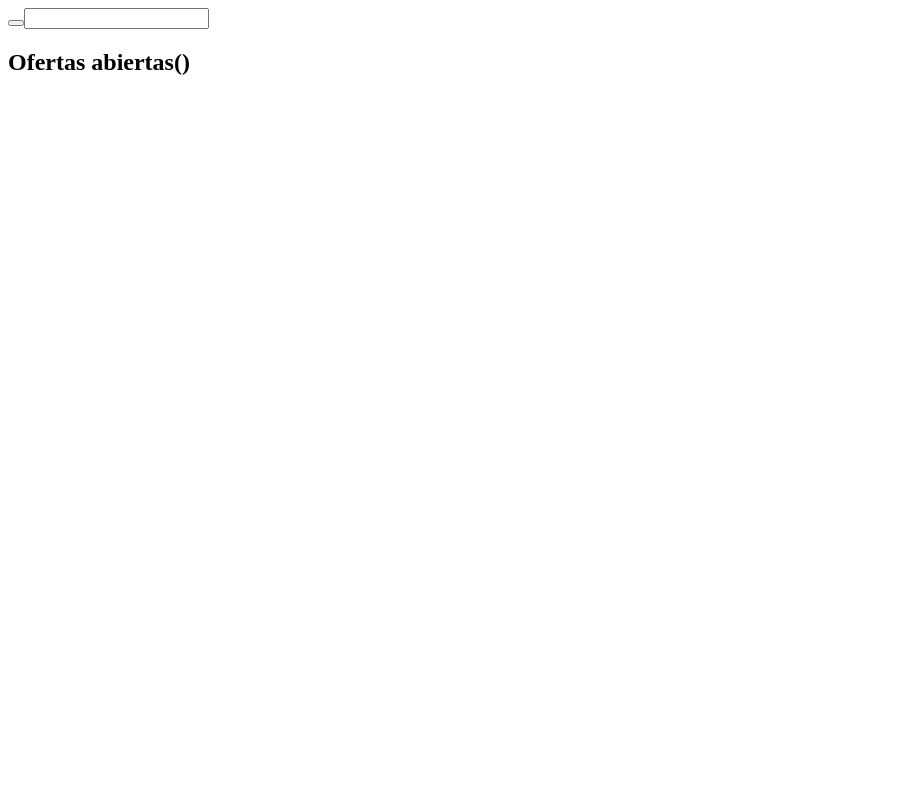
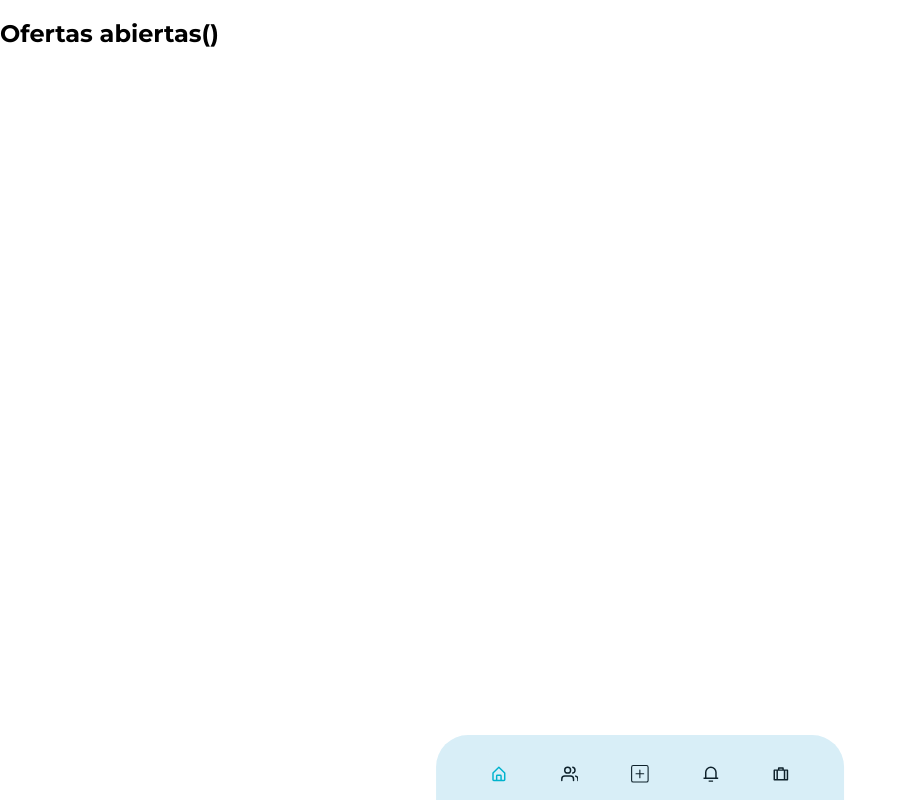
Before and after one commit to vicentemarti31416/PROYECTO_FINAL_FRONTEND, a React (Create React App) app: page /home in a window 1280 px wide. Shown: the whole page, without its empty margins (0-906 px from the left). Built offline with nearby package versions, Linux system fonts and the light colour scheme.

Commit message:
offersdetails

```diff
--- a/src/Components/Nav/Nav.jsx
+++ b/src/Components/Nav/Nav.jsx
@@ -6,20 +6,41 @@ import{BsPlusSquare}from 'react-icons/bs';
 import{RiNotification3Line}from 'react-icons/ri';
 import{RiSuitcaseLine}from 'react-icons/ri';
 import { useState } from 'react';
+import { Link } from 'react-router-dom';
+
 
 const Nav =()=>{
   const [activeNav, setActiveNav]=useState('#HomePage')
 
 
   return (
+    // <nav>
+    //  <a href="#HomePage" onClick={() => setActiveNav('#HomePage')} className={activeNav === '#HomePage' ? 'active' : ''}><BiHomeAlt/></a>
+    // <a href='#CandidatesPage' onClick={() => setActiveNav('#CandidatesPage')} className={activeNav === '#CandidatesPage' ? 'active' : ''}><FiUsers/></a>
+    //  <a href='#CreatePage' onClick={()=> setActiveNav ('#CreatePage')} className={activeNav === '#CreatePage' ? 'active' : ''}><BsPlusSquare/></a>
+    //  <a href='#NotificationsPage' onClick={()=> setActiveNav ('#NotificationsPage')} className={activeNav === '#NotificationsPage' ? 'active' : ''}><RiNotification3Line/></a>
+    //   <a href="#OffersPage" onClick={()=> setActiveNav('#OffersPage')} className={activeNav === '#OffersPage' ? 'active' : ''}><RiSuitcaseLine/></a>
+    // </nav>
+
     <nav>
-     <a href="#HomePage" onClick={() => setActiveNav('#HomePage')} className={activeNav === '#HomePage' ? 'active' : ''}><BiHomeAlt/></a>
-    <a href='#CandidatesPage' onClick={() => setActiveNav('#CandidatesPage')} className={activeNav === '#CandidatesPage' ? 'active' : ''}><FiUsers/></a>
-     <a href='#CreatePage' onClick={()=> setActiveNav ('#CreatePage')} className={activeNav === '#CreatePage' ? 'active' : ''}><BsPlusSquare/></a>
-     <a href='#NotificationsPage' onClick={()=> setActiveNav ('#NotificationsPage')} className={activeNav === '#NotificationsPage' ? 'active' : ''}><RiNotification3Line/></a>
-      <a href="#OfferPage" onClick={()=> setActiveNav('#OfferPage')} className={activeNav === '#OfferPage' ? 'active' : ''}><RiSuitcaseLine/></a>
+      <Link to="/home" onClick={() => setActiveNav('#HomePage')} className={activeNav === '#HomePage' ? 'active' : ''}>
+        <BiHomeAlt />
+      </Link>
+      <Link to="/candidates" onClick={() => setActiveNav('#CandidatesPage')} className={activeNav === '#CandidatesPage' ? 'active' : ''}>
+        <FiUsers />
+      </Link>
+      <Link to="/create" onClick={() => setActiveNav('#CreatePage')} className={activeNav === '#CreatePage' ? 'active' : ''}>
+        <BsPlusSquare />
+      </Link>
+      <Link to="/notifications" onClick={() => setActiveNav('#NotificationsPage')} className={activeNav === '#NotificationsPage' ? 'active' : ''}>
+        <RiNotification3Line />
+      </Link>
+      <Link to="/offers" onClick={() => setActiveNav('#OffersPage')} className={activeNav === '#OffersPage' ? 'active' : ''}>
+        <RiSuitcaseLine />
+      </Link>
     </nav>
-  )
+  );
+
 }
 
 export default Nav
--- a/src/Components/OffersDetails/OffersDetails.jsx
+++ b/src/Components/OffersDetails/OffersDetails.jsx
@@ -1,13 +1,29 @@
-import React from "react";
+import React, { useState, useEffect } from "react";
+import axios from "axios";
+import Nav from "../Nav/Nav";
+import { useParams } from "react-router-dom";
 
-export const OffersDetails = ({ offers }) => {
+export const OffersDetails = () => {
+  const [offer, setOffer] = useState(null);
+  const { id } = useParams();
+
+  useEffect(() => {
+    axios
+      .get(`http://localhost:8000/offers/${id}`)
+      .then((res) => {
+        setOffer(res.data);
+      })
+      .catch((error) => {
+        console.error(error);
+      });
+  }, [id]);
+
   return (
     <div className="page">
       <div className="container">
         <div className="offers">
-          {offers && offers.length > 0 ? (
-            offers.map((offer, index) => (
-              <div className="job-offer" key={index}>
+          {offer ? (
+            <div className="job-offer">
               <h3>{offer.position}</h3>
               <h4>{offer.company}</h4>
               <p>
@@ -23,13 +39,12 @@ export const OffersDetails = ({ offers }) => {
                 <strong>Ubicación:</strong> {offer.location}
               </p>
             </div>
-            ))
           ) : (
-            <p>No hay ofertas disponibles.</p>
+            <p>Cargando...</p>
           )}
         </div>
       </div>
-      {/* <Nav></Nav> */}
+      <Nav />
     </div>
   );
 };
--- a/src/Pages/CandidatesPage/CandidatesPage.jsx
+++ b/src/Pages/CandidatesPage/CandidatesPage.jsx
@@ -1,5 +1,7 @@
 import React, { useEffect, useState } from "react";
 import axios from "axios";
+import Nav from "../../Components/Nav/Nav"
+
 
 export const CandidatesPage = () => {
   const [candidates, setCandidates] = useState([]);
@@ -41,7 +43,7 @@ export const CandidatesPage = () => {
           </div>
         </div>
       </div>
-      {/* <Nav></Nav> */}
+      <Nav></Nav>
     </div>
 
   );
--- a/src/Pages/CreatePage/CreatePage.jsx
+++ b/src/Pages/CreatePage/CreatePage.jsx
@@ -1,12 +1,15 @@
 import React from 'react'
 import './createpage.css';
+import Nav from "../../Components/Nav/Nav"
+
+
 
 function CreatePage() {
   return (
     <div>CreatePage
 
 
-      {/* <Nav></Nav> */}
+      <Nav></Nav>
     </div>
 
   )
--- a/src/Pages/Homepage/HomePage.jsx
+++ b/src/Pages/Homepage/HomePage.jsx
@@ -1,5 +1,8 @@
 import React from "react";
 import "./HomePage.css";
+import Nav from "../../Components/Nav/Nav"
+
+
 
 
 const HomePage = ({ offers }) => {
@@ -10,7 +13,7 @@ const HomePage = ({ offers }) => {
       <img src="" alt=""></img>
       <input></input>
       <h2>Ofertas abiertas({offers})</h2>
-      {/* <Nav></Nav> */}
+      <Nav></Nav>
     </div>
   );
 };
--- a/src/Pages/NotificationsPage/NotificationsPage.jsx
+++ b/src/Pages/NotificationsPage/NotificationsPage.jsx
@@ -1,10 +1,13 @@
 import React from 'react'
 import './NotificationsPage.css';
+import Nav from '../../Components/Nav/Nav';
 
 
 function NotificationsPage() {
   return (
-    <div>NotificationsPage</div>
+    <div>
+      <Nav></Nav>
+    </div>
   )
 }
 
--- a/src/Pages/OfferPage/OfferPage.jsx
+++ /dev/null
@@ -1,57 +0,0 @@
-import React, { useEffect, useState } from "react";
-import axios from "axios";
-import "./OfferPage.css";
-
-function OfferPage() {
-  const [offers, setOffers] = useState([]);
-
-  const getOffers = () => {
-    axios
-      .get("http://localhost:8000/offers")
-      .then((res) => {
-        setOffers(res.data);
-      })
-      .catch((error) => {
-        console.error(error);
-      });
-  };
-
-  useEffect(() => {
-    getOffers();
-  }, []);
-
-  return (
-    <div>
-      <div className="page">
-        <div className="container">
-          <div className="offers">
-            {offers && offers.length > 0 ? (
-              offers.map((offer, index) => (
-                <div className="job-offer" key={index}>
-                  <h3>{offer.position}</h3>
-                  <h4>{offer.company}</h4>
-                  <p>
-                    <strong>Descripción:</strong> {offer.description}
-                  </p>
-                  <p>
-                    <strong>Requisitos:</strong> {offer.requirements}
-                  </p>
-                  <p>
-                    <strong>Salario:</strong> {offer.salary}
-                  </p>
-                  <p>
-                    <strong>Ubicación:</strong> {offer.location}
-                  </p>
-                </div>
-              ))
-            ) : (
-              <p>No hay ofertas disponibles.</p>
-            )}
-          </div>
-        </div>
-      </div>
-    </div>
-  );
-}
-
-export default OfferPage;
--- a/src/Pages/OffersPage/OffersPage.jsx
+++ b/src/Pages/OffersPage/OffersPage.jsx
@@ -1,21 +1,39 @@
-import React from 'react'
+import React, { useEffect, useState } from "react";
+import axios from "axios";
+import Nav from "../../Components/Nav/Nav";
+import { Link } from "react-router-dom";
 
-export const OffersPage = ({offers}) => {
+export const OffersPage = () => {
+  const [offers, setOffers] = useState([]);
+
+  const getOffers = () => {
+    axios
+      .get("http://localhost:8000/offers")
+      .then((res) => {
+        setOffers(res.data);
+      })
+      .catch((error) => {
+        console.error(error);
+      });
+  };
+
+  useEffect(() => {
+    getOffers();
+  }, []);
+
   return (
-
-    <div className='page1'>
-        <div className='container1'>
-            <div className='offers1'>
+    <div className="page1">
+      <div className="container1">
+        <div className="offers1">
           {offers && offers.length > 0 ? (
             offers.map((offer, index) => (
               <div className="job-offer" key={index}>
+                <Link to={`/offers/${offer._id}`}>
                   <h3>{offer.position}</h3>
+                </Link>
                 <h4>{offer.company}</h4>
                 <p>
                   <strong>Requisitos:</strong> {offer.requirements}
-                      </p>
-                      <p>
-                        <strong>Ubicación:</strong> {offer.location}
                 </p>
               </div>
             ))
@@ -24,6 +42,7 @@ export const OffersPage = ({offers}) => {
           )}
         </div>
       </div>
+      <Nav></Nav>
     </div>
-  )
-}
+  );
+};
--- a/src/index.css
+++ b/src/index.css
@@ -1,4 +1,34 @@
-.button-black{
+@import url("https://fonts.googleapis.com/css2?family=Amatic+SC:wght@700&family=Montserrat:wght@300;400;700&display=swap");
+
+* {
+  margin: 0;
+  padding: 0;
+  outline: 0;
+  border-style: none;
+  list-style: none;
+  text-decoration: none;
+  font-family: var(--font-family);
+}
+
+:root {
+  --black: #0d202a;
+  --white: #f8fafb;
+  --blue: #00b3cd;
+  --light-blue: #d8eef7;
+  --grey-letter: #d2d4d6;
+  --blue-letter: #2b81a8;
+  --blue-botton: #effaff;
+  --grey-dark: #6d7278;
+  --grey-normal: #979797;
+  --yellow: #ffd71f;
+  --light-green: #00ffa1;
+  --dark-green: #44af69;
+
+  --font-family: "Montserrat", Amatic, sans-serif;
+  --transition: all 200ms ease;
+}
+
+.button-black {
   text-align: center;
   font-size: 20px;
   font-family: var(--font-family);
@@ -9,7 +39,7 @@
   color: var(--white);
 }
 
-.button-white{
+.button-white {
   text-align: center;
   font-size: 20px;
   font-family: var(--font-family);
@@ -20,8 +50,7 @@
   color: var(--blue-letter);
 }
 
-.button-blue{
-
+.button-blue {
   font-size: 20px;
   font-family: var(--font-family);
   width: 260px;
@@ -31,23 +60,18 @@
   color: var(--blue-letter);
 }
 
-
-
-
-html{
+html {
   scroll-behavior: smooth;
 }
 
-::-webkit-scrollbar{
+::-webkit-scrollbar {
   display: none;
 }
 
 /*------------------------------------TABLET-------------------------------------*/
 @media screen and (max-width: 1024px) {
-
 }
 
 /*------------------------------------MOBILE-------------------------------------*/
-@media screen and (max-width: 600px){
-
+@media screen and (max-width: 600px) {
 }
```
Also changed, not shown: src/App.jsx (+4 -3 lines), src/Pages/OfferPage/OfferPage.css (deleted). Lines whose indentation alone changed are shown as unchanged.
